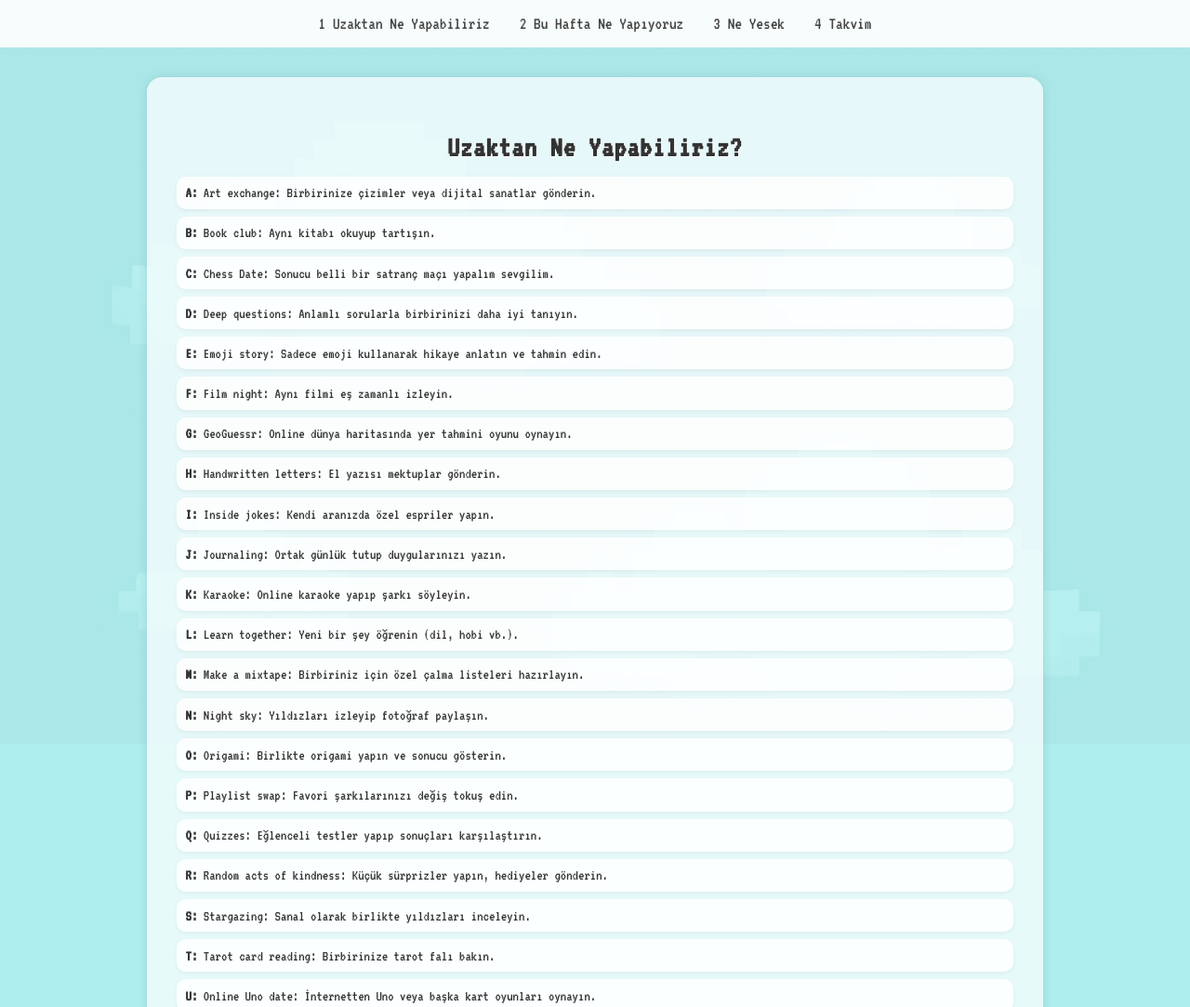
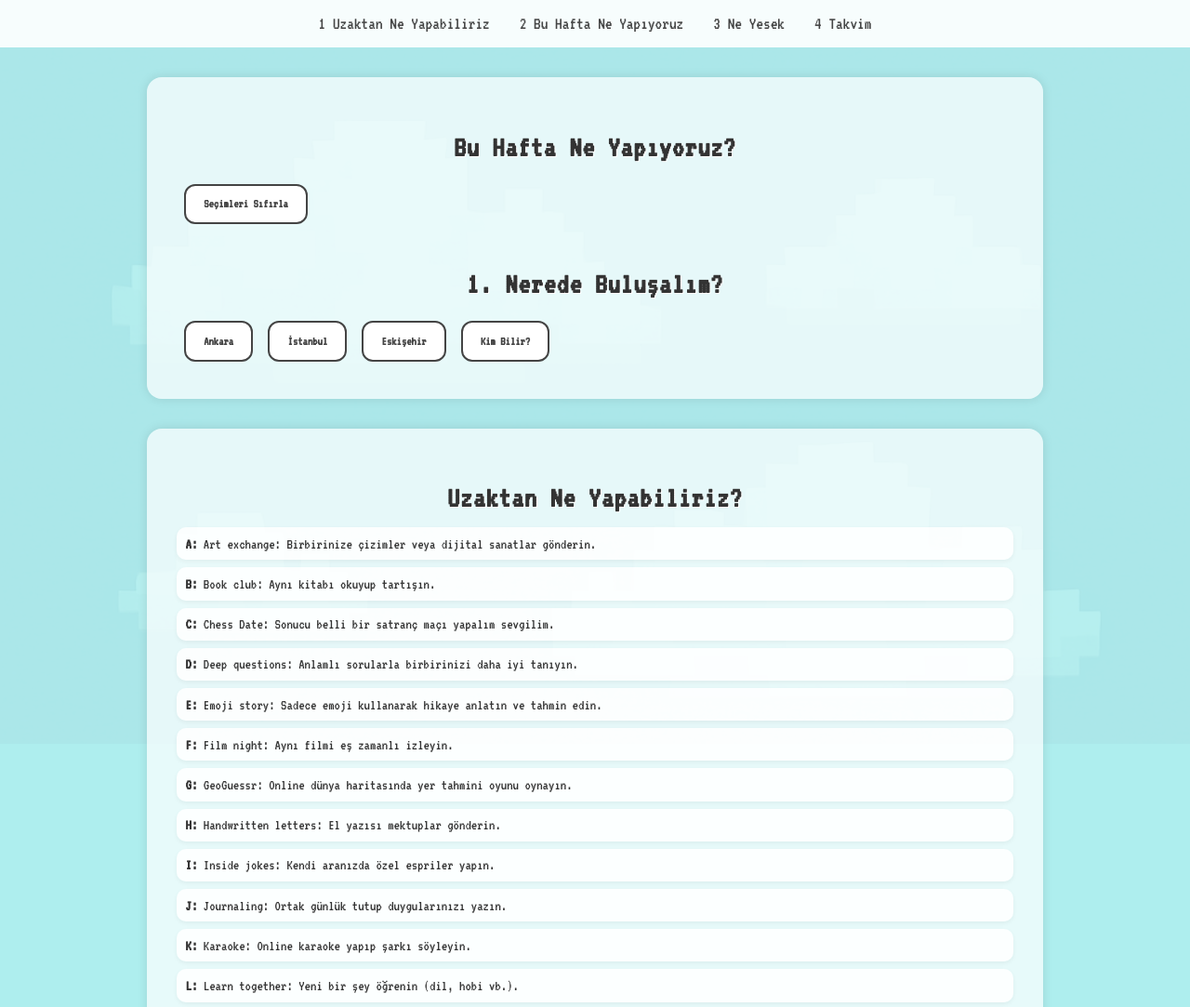
Before and after one commit to sevvalityum/balkon, a plain HTML site: page index.html in a window 1280 px wide. Shown: the top 1083 px of the page at 93% size. Drawn offline with Linux system fonts and the light colour scheme.

Commit message:
Update index.html

```diff
--- a/index.html
+++ b/index.html
@@ -23,6 +23,13 @@
       </ul>
     </nav>
   </header>
+  <section id="this-week" class="section">
+  <h2>Bu Hafta Ne Yapıyoruz?</h2>
+  <button id="reset-bulusma" class="button" style="margin-bottom: 1rem;">Seçimleri Sıfırla</button>
+  <div id="interactive-steps"></div>
+  <div id="result" class="fade-in"></div>
+</section>
+
 
   <main>
     <!-- 1. Uzaktan Ne Yapabiliriz -->
```
